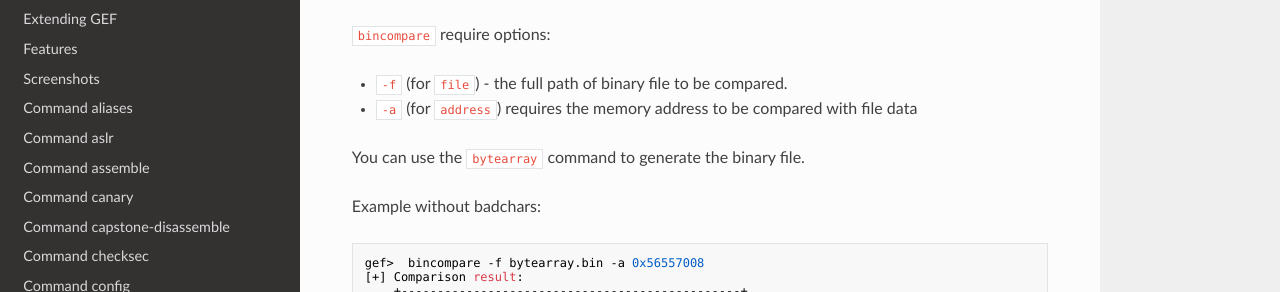
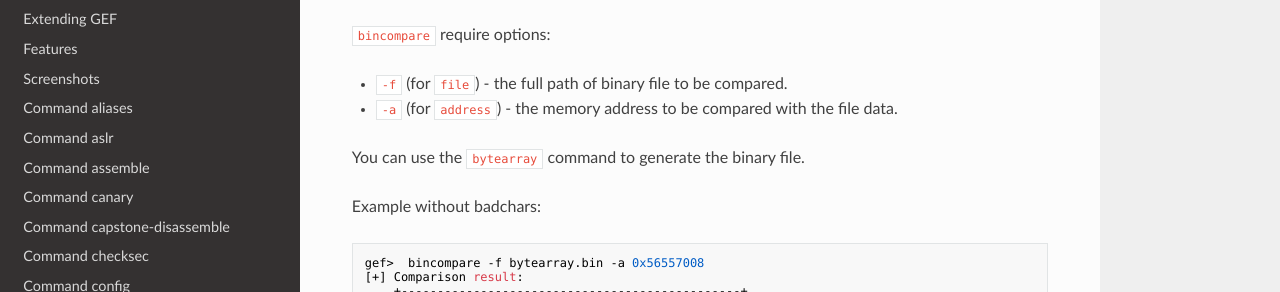
Before and after one commit to hugsy/gef, an MkDocs documentation site: the page built from docs/commands/bincompare.md, in a window 1280 px wide and 900 px high. Shown: the part 205-497 px from the top of the window. Built offline with MkDocs 1.6.1, drawn with Linux system fonts in a browser that asks for light colours; nearby versions of some CDN libraries.

Commit message:
Update docs/commands/bincompare.md
Co-authored-by: Grazfather <grazfather@gmail.com>

```diff
--- a/docs/commands/bincompare.md
+++ b/docs/commands/bincompare.md
@@ -5,7 +5,7 @@
 `bincompare` require options:
 
 * `-f` (for `file`) - the full path of binary file to be compared.
-   * `-a` (for `address`) requires the memory address to be compared with file data
+* `-a` (for `address`) - the memory address to be compared with the file data.
 
 You can use the `bytearray` command to generate the binary file.
 
```
